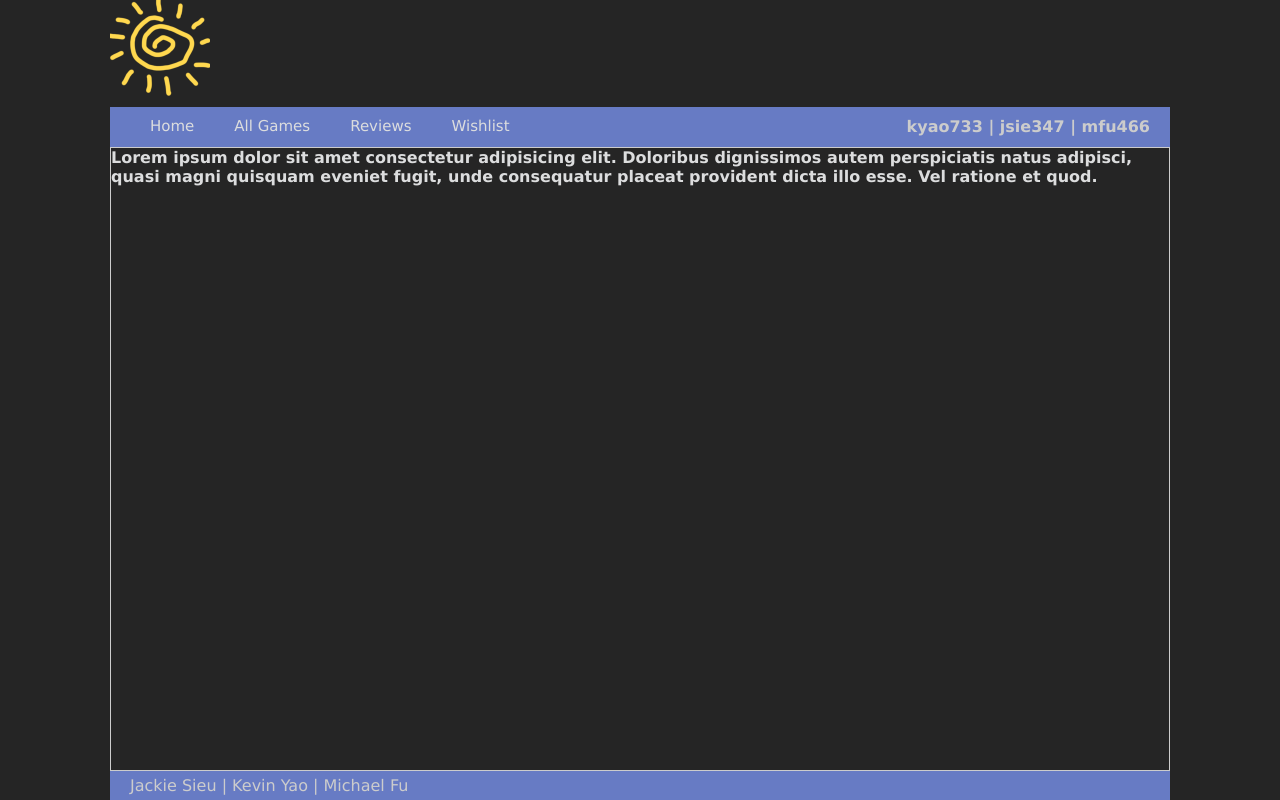
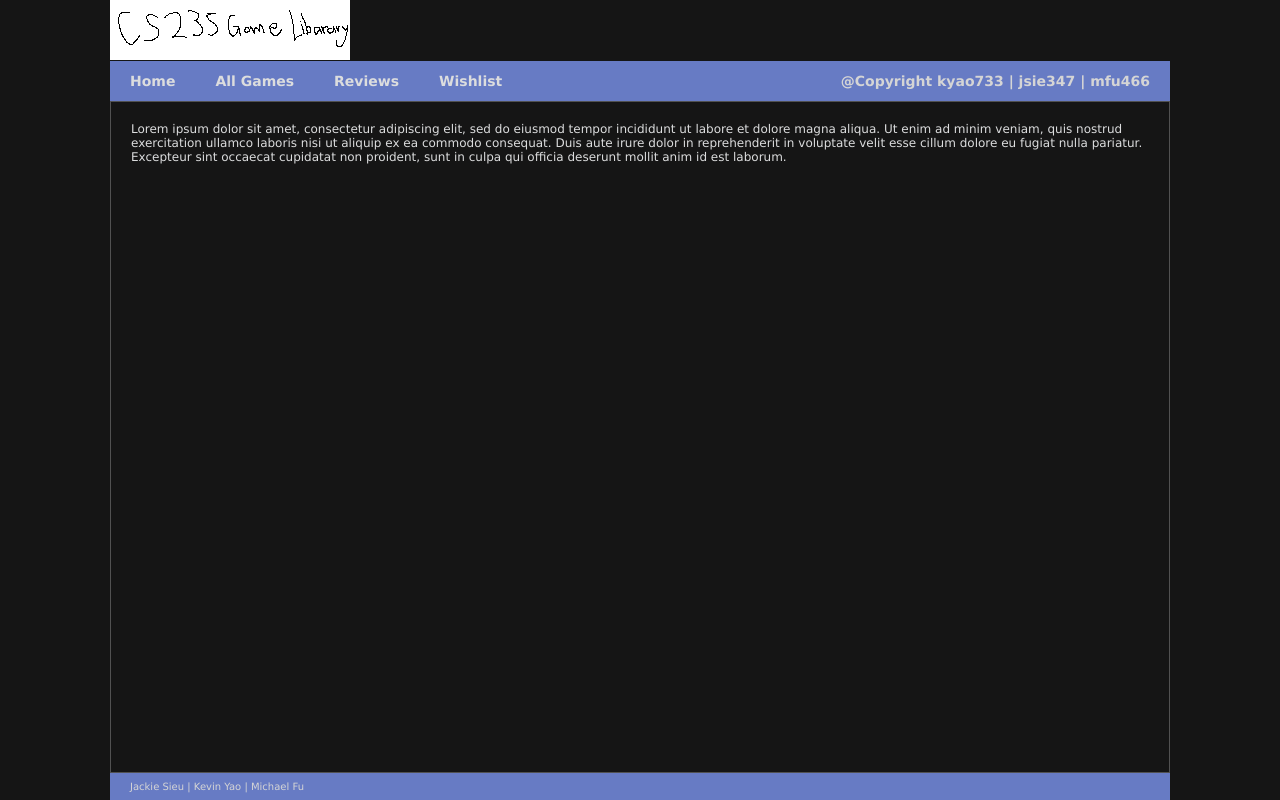
Before and after one commit to jackieseeyou/cs235webapp, a Flask app: page / in a window 1280 px wide. Run offline with Flask 3, Linux system fonts and the light colour scheme.

Commit message:
general layout changes, added placeholder logo

```diff
--- a/games/static/css/main.css
+++ b/games/static/css/main.css
@@ -3,18 +3,18 @@
   margin: 0;
   padding: 0;
   font-family: Verdana, Geneva, Tahoma, sans-serif;
-  font-size: 16px;
 }
 body{
   width: 1060px;
   height: 100vh;
   margin: 0 auto;
-  background-color: #252525;
-  color: #cccccc;
+  background-color: #151515;
+  color: #d5d5d5;
   overflow-x:auto;
   min-height: 100vh;
   display: flex;
- flex-direction: column;
+  flex-direction: column;
+  overflow: auto;
 }
 
 
@@ -25,13 +25,14 @@ header{
   padding: 10px 20px;
   background-color: #677bc4;
   height: 40px;
+  margin-top: -5px;
 }
 
 
 .navbar{
   list-style-type: none;
   padding: 0;
-  margin: 0;
+  margin: -20px;
   display: flex;
 }
 
@@ -41,7 +42,7 @@ header{
 
 .navbar li a{
   transition: all 0.3s ease 0s;
-  padding: 10px 20px;
+  padding: 11px 20px;
 }
 
 .navbar li a:hover{
@@ -51,9 +52,9 @@ header{
 }
 
 li, a, button{
-  font-size: 15px;
+  font-size: 14px;
   line-height: 1.5;
-  font-weight: 500;
+  font-weight: 600;
   color: #dcddde;
   text-decoration: none;
 }
@@ -62,11 +63,8 @@ li, a, button{
   width: 100;
   height: 100;
   cursor:pointer;
+}
 
-
-
-
-}
 .logo:hover{
   animation: rotation 2s infinite linear;
 }
@@ -88,7 +86,7 @@ footer{
   padding: 5px 20px;
   background-color: #677bc4;
   height: 30px;
-
+  font-size: 10px;
   margin-top: auto;
 }
 
@@ -109,10 +107,7 @@ footer{
   margin: 0 25px;
 }
 
-#footer{
-  text-align: center;
 
-}
 
 .game__table{
   width: 60%;
@@ -178,18 +173,22 @@ footer{
 }
 
 .text{
-  text-align: center;
-  margin-left: auto;
-  margin-right: auto;
-  font-size: 16px;
-  font-weight: 700;
+  font-size: 12px;
+  font-weight: 500;
   color: #dcddde;
   text-decoration: none;
+  margin: 20px;
 }
 
 main{
+  display: grid;
   border-style: solid;
   border-width: 1px;
+  border-color:#515151;
   height: 100vh;
-  overflow: hidden
+  overflow: auto;
 }
+
+h1{
+  font-size: 14px;
+}
--- a/games/templates/layout.html
+++ b/games/templates/layout.html
@@ -10,9 +10,8 @@
 
     {% include 'navigation.html' %}
     <main>
-        <p1 class="text">Lorem ipsum dolor sit amet consectetur adipisicing elit. Doloribus dignissimos autem perspiciatis natus adipisci, quasi magni quisquam eveniet fugit, unde consequatur placeat provident dicta illo esse. Vel ratione et quod.</p1>
+    <p1 class="text">Lorem ipsum dolor sit amet, consectetur adipiscing elit, sed do eiusmod tempor incididunt ut labore et dolore magna aliqua. Ut enim ad minim veniam, quis nostrud exercitation ullamco laboris nisi ut aliquip ex ea commodo consequat. Duis aute irure dolor in reprehenderit in voluptate velit esse cillum dolore eu fugiat nulla pariatur. Excepteur sint occaecat cupidatat non proident, sunt in culpa qui officia deserunt mollit anim id est laborum.</p1>
     </main>
-
     {% include 'footer.html' %}
 </body>
 
--- a/games/templates/navigation.html
+++ b/games/templates/navigation.html
@@ -1,6 +1,6 @@
 <nav>
     <a class="logo" href="/">
-        <img src="..\static\images\sun.png" alt="logo" width="100" height="100"/>
+        <img src="..\static\images\logo.png" alt="logo" width="240" height="60"/>
     </a>
     <header>
         <ul class="navbar">
@@ -10,7 +10,7 @@
             <li><a href="">Wishlist</a></li>
         </ul>
 
-        <h1>kyao733 | jsie347 | mfu466</h1>
+        <h1>@Copyright kyao733 | jsie347 | mfu466</h1>
     </header>
 
     </nav>
```
Also changed, not shown: games/static/images/logo.png (added).
